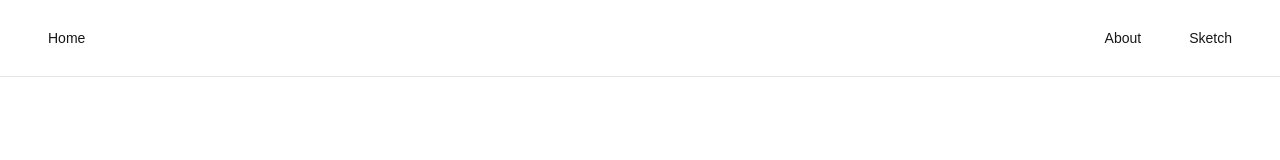
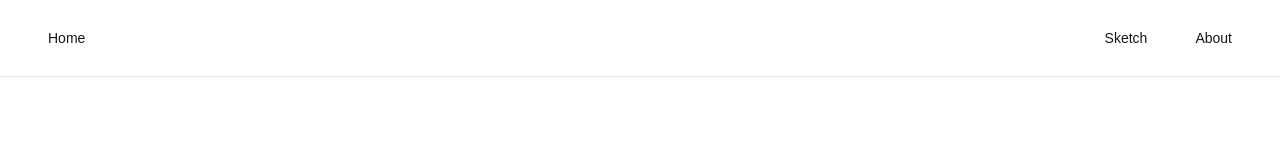
Before and after one commit to sokhuong-uon/sokhuong, a Next.js app: page /en in a window 1280 px wide. Shown: the top 160 px of the page. Built offline with nearby package versions, Linux system fonts and the light colour scheme.

Commit message:
chore(nav item):, put sketch before about

```diff
--- a/src/components/nav/menu.tsx
+++ b/src/components/nav/menu.tsx
@@ -1,7 +1,6 @@
-import { DnaIcon } from "lucide-react";
 import Link from "next/link";
 import React from "react";
-import { Button } from "../ui/button";
+import { Button } from "@/components/ui/button";
 
 export function Menu() {
 	return (
@@ -24,7 +23,7 @@ export function Menu() {
 						size={"lg"}
 						className="px-2 sm:px-4 focus-within:underline"
 					>
-						<Link href="/about">About</Link>
+						<Link href="/sketch">Sketch</Link>
 					</Button>
 				</li>
 				<li>
@@ -34,7 +33,7 @@ export function Menu() {
 						size={"lg"}
 						className="px-2 sm:px-4 focus-within:underline"
 					>
-						<Link href="/sketch">Sketch</Link>
+						<Link href="/about">About</Link>
 					</Button>
 				</li>
 			</ul>
```
